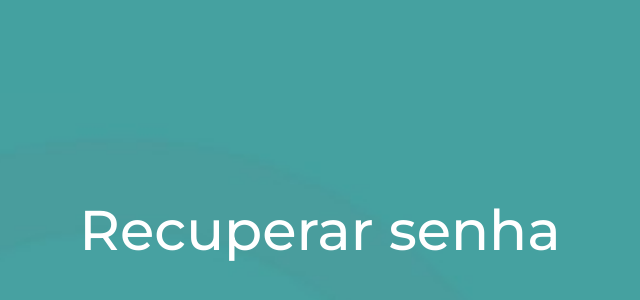
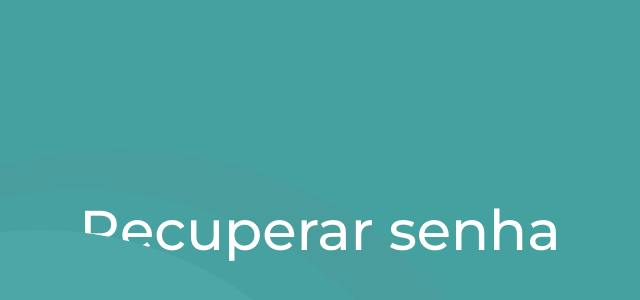
Before and after one commit to etec-SIME/SIME-web-dashboard, an Angular app in the folder SIME-web-dashboard/: page / in a window 1280 px wide. Shown: the part 170-470 px from the top of the page, without its empty margins (320-960 px from the left). Built offline with nearby package versions, Linux system fonts and the light colour scheme.

Commit message:
:sparkles:Feat: Trocar a imagens dos circulos por circulos que foram programados com html e css.

```diff
--- a/SIME-web-dashboard/src/app/pages/recuperar-senha/recuperar-senha.component.css
+++ b/SIME-web-dashboard/src/app/pages/recuperar-senha/recuperar-senha.component.css
@@ -23,14 +23,55 @@ body {
   z-index: 1;
 }
 
-/* Imagem no canto inferior esquerdo */
+/* Imagem no canto inferior esquerdo
 .circulo {
   position: absolute;
   bottom: 0;
   left: 0;
-  width: 120vh; /* Ajuste conforme necessário */
+  width: 120vh; - Ajuste conforme necessário
   height: auto;
   z-index: 1;
+}*/
+
+.container {
+ display: flex;
+ justify-content: center; /* Alinha horizontalmente */
+}
+
+.primeiro{
+  background-color: #499D9C;
+  position: absolute;
+  bottom: 0;
+  left: 0;
+  border-top-left-radius: 60vh;
+  border-top-right-radius: 60vh;
+  height: 60vh;
+  width: 110vh;
+  z-index: 1;
+}
+
+.segundo{
+  background-color: #46A1A0;
+  position: absolute;
+  bottom: 0;
+  left: 0;
+  border-top-left-radius: 60vh;
+  border-top-right-radius: 60vh;
+  height: 55vh;
+  width: 100vh;
+  z-index: 2;
+}
+
+.terceiro{
+  background-color: #4CA7A6;
+  position: absolute;
+  bottom: 0;
+  left: 0;
+  border-top-left-radius: 60vh;
+  border-top-right-radius: 60vh;
+  height: 50vh;
+  width: 90vh;
+  z-index: 3;
 }
 
 h1 {
--- a/SIME-web-dashboard/src/app/pages/recuperar-senha/recuperar-senha.component.html
+++ b/SIME-web-dashboard/src/app/pages/recuperar-senha/recuperar-senha.component.html
@@ -10,8 +10,13 @@
 <body>
   <!--Forma que fica no cnato direito superior formatro curvilhado-->
   <img class="forma" src="/images/forma.jpg" alt="Elemento decorativo">
-  <!--Forma na parte esqueda embaixo fromato circular-->
-  <img class="circulo" src="/images/Circulos.jpg" alt="Padrão circular decorativo">
+  <!--Forma na parte esqueda embaixo fromato circular
+  <img class="circulo" src="/images/Circulos.jpg" alt="Padrão circular decorativo">-->
+  <div class="container">
+    <div class="primeiro"></div>
+    <div class="segundo"></div>
+    <div class="terceiro"></div>
+  </div>
   <!--titulo-->
   <h1>Recuperar senha</h1>
 </body>
```
Also changed, not shown: 1 other file (tests, documents, lock files or other folders).
